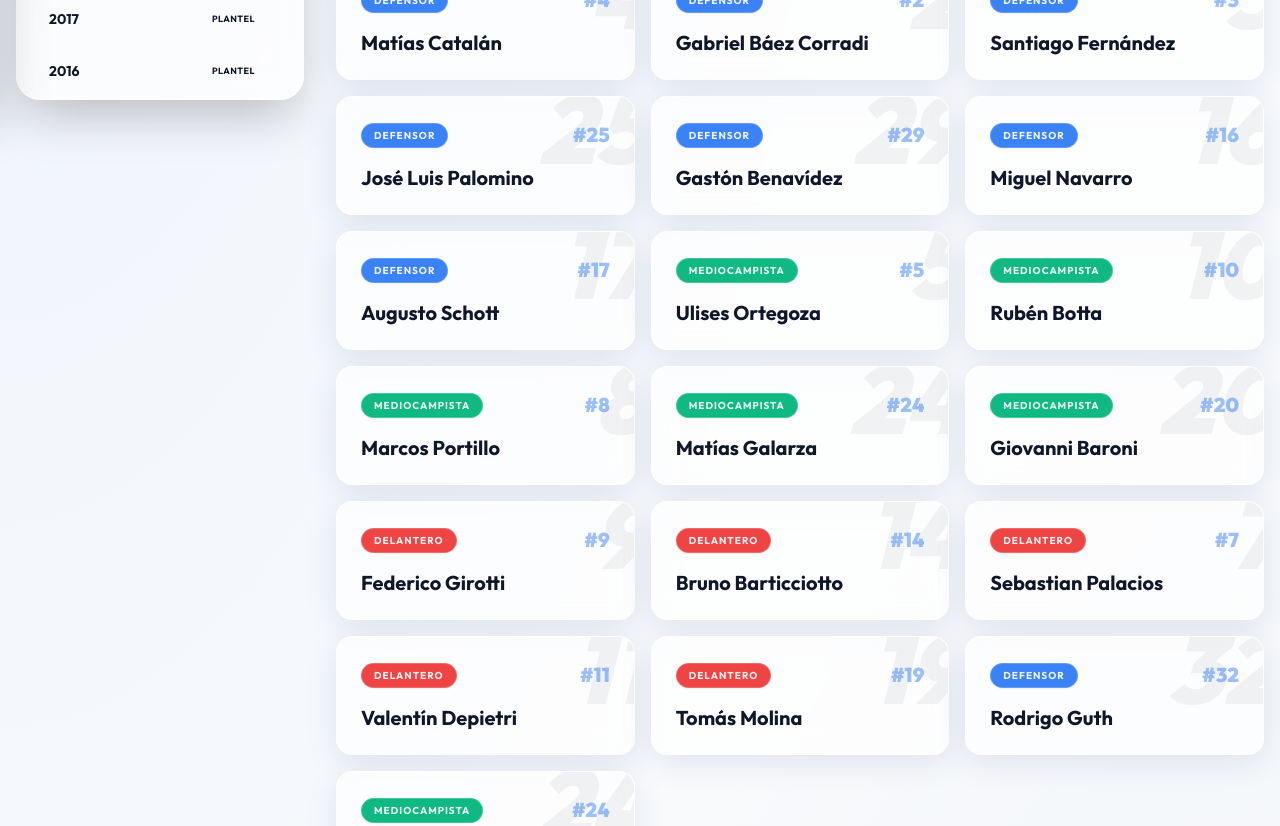
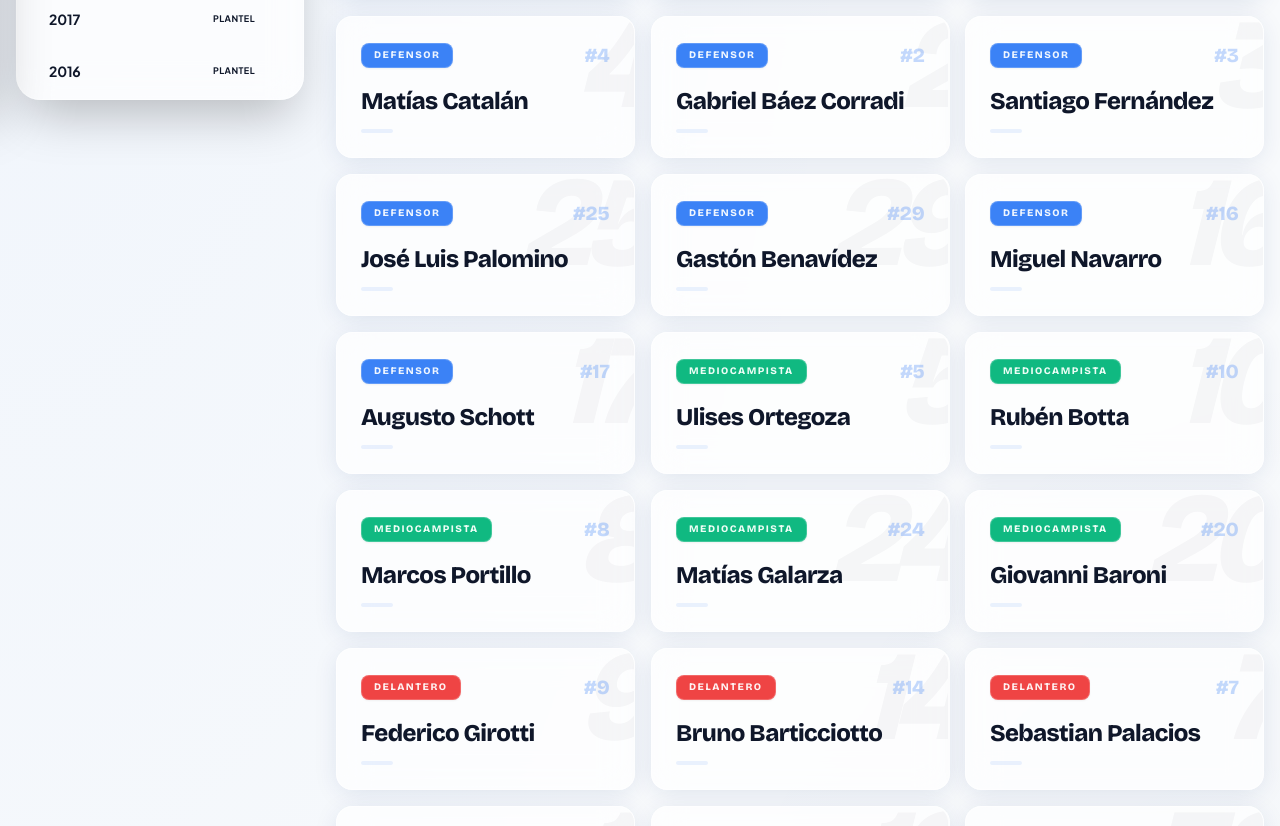
Before and after one commit to hugopepe326/talleres, a plain HTML site: page index.html in a window 1280 px wide. Shown: the part 680-1506 px from the top of the page. Drawn offline with nearby package versions, Linux system fonts and the light colour scheme; animation ran at ten frames a second.

Commit message:
Actualización

```diff
--- a/index.html
+++ b/index.html
@@ -13,8 +13,10 @@
       href="https://cdnjs.cloudflare.com/ajax/libs/font-awesome/6.0.0/css/all.min.css"
       rel="stylesheet"
     />
+    <script src="https://cdnjs.cloudflare.com/ajax/libs/gsap/3.12.5/gsap.min.js"></script>
+    <script src="https://cdnjs.cloudflare.com/ajax/libs/gsap/3.12.5/ScrollTrigger.min.js"></script>
     <style>
-      @import url("https://fonts.googleapis.com/css2?family=Outfit:wght@300;400;500;600;700;800;900&family=Inter:wght@400;700&display=swap");
+      @import url("https://fonts.googleapis.com/css2?family=Bricolage+Grotesque:opsz,wght@12..96,200..800&family=Plus+Jakarta+Sans:ital,wght@0,200..800;1,200..800&display=swap");
 
       :root {
         --primary-blue: #002d72;
@@ -30,10 +32,15 @@
       }
 
       body {
-        font-family: "Outfit", "Inter", sans-serif;
+        font-family: "Plus Jakarta Sans", sans-serif;
         transition: background-color 0.5s cubic-bezier(0.4, 0, 0.2, 1), color 0.5s cubic-bezier(0.4, 0, 0.2, 1);
         -webkit-font-smoothing: antialiased;
         overflow-x: hidden;
+        letter-spacing: -0.01em;
+      }
+
+      h1, h2, h3, h4, .font-black {
+        font-family: "Bricolage Grotesque", sans-serif;
       }
 
       /* ===== LIGHT MODE ===== */
@@ -73,11 +80,16 @@
       /* Glassmorphism Classes */
       .glass-card {
         background: var(--glass-bg);
-        backdrop-filter: blur(12px);
-        -webkit-backdrop-filter: blur(12px);
+        backdrop-filter: blur(16px);
+        -webkit-backdrop-filter: blur(16px);
         border: 1px solid var(--glass-border);
-        box-shadow: 0 8px 32px 0 var(--shadow-color);
-        transition: all 0.3s ease;
+        box-shadow: 0 4px 24px -1px var(--shadow-color);
+        transition: all 0.5s cubic-bezier(0.23, 1, 0.32, 1);
+      }
+      .glass-card:hover {
+        border-color: rgba(59, 130, 246, 0.5);
+        box-shadow: 0 12px 40px -5px var(--shadow-color), 0 0 20px -5px rgba(59, 130, 246, 0.2);
+        transform: translateY(-4px);
       }
 
       /* Header gradient */
@@ -151,6 +163,15 @@
       body.dark ::-webkit-scrollbar-thumb { background: #334155; }
       ::-webkit-scrollbar-thumb:hover { background: var(--accent-blue); }
 
+      /* Shield visibility fixes */
+      .cat-shield {
+        transition: all 0.5s ease;
+        filter: drop-shadow(0 0 15px rgba(255,255,255,0.1));
+      }
+      .cat-shield:hover {
+        transform: scale(1.1) rotate(5deg);
+        filter: drop-shadow(0 0 20px rgba(255,255,255,0.3));
+      }
       /* Micro-interactions */
       .btn-hover {
         transition: transform 0.2s ease, filter 0.2s ease;
@@ -243,8 +264,7 @@
           <img
             src="escudo.png"
             alt="Escudo"
-            class="w-10 h-10 object-contain"
-            style="mix-blend-mode: screen"
+            class="w-10 h-10 object-contain h-shield"
           />
           <span class="font-bold text-sm uppercase tracking-wide"
             >Temporadas</span
@@ -271,7 +291,7 @@
     >
       <div class="max-w-7xl mx-auto flex justify-between items-center gap-3">
         <!-- Left: Logo + Title -->
-        <div class="flex items-center gap-3 min-w-0">
+        <div class="flex items-center gap-3 min-w-0" id="headerBrand">
           <!-- Mobile hamburger -->
           <button
             onclick="openSidebar()"
@@ -282,13 +302,13 @@
             <i class="fa fa-bars"></i>
           </button>
           <div
-            class="transform transition hover:scale-105 duration-300 flex-shrink-0 hidden sm:block"
+            class="transform transition-all duration-500 hover:rotate-12 flex-shrink-0 hidden sm:block cursor-pointer"
+            onclick="scrollToTop()"
           >
             <img
               src="escudo.png"
               alt="Escudo Club Atlético Talleres"
-              class="w-12 h-12 md:w-14 md:h-14 drop-shadow-lg object-contain"
-              style="mix-blend-mode: screen"
+              class="w-12 h-12 md:w-14 md:h-14 header-shield h-shield"
             />
           </div>
           <div class="min-w-0">
@@ -299,9 +319,9 @@
               ><span class="text-blue-300">ALBIAZUL</span>
             </h1>
             <p
-              class="text-blue-200/70 text-[10px] sm:text-xs font-medium tracking-wide mt-0.5"
+              class="text-blue-200/70 text-[10px] sm:text-xs font-black tracking-[0.1em] mt-0.5 uppercase"
             >
-              PLANTELES 1913 - 2026
+              Planteles 1913 — 2026
             </p>
           </div>
         </div>
@@ -587,9 +607,9 @@
       <div class="max-w-7xl mx-auto px-6">
         <div class="flex flex-col md:flex-row justify-between items-center gap-10">
           <div class="flex flex-col items-center md:items-start gap-4">
-            <div class="flex items-center gap-3">
-              <div class="w-10 h-10 bg-blue-600 rounded-xl flex items-center justify-center shadow-lg shadow-blue-500/20">
-                <i class="fa fa-shield-alt text-white"></i>
+            <div class="flex items-center gap-3 group cursor-pointer">
+              <div class="w-12 h-12 bg-blue-600/10 rounded-2xl flex items-center justify-center shadow-inner group-hover:bg-blue-600 transition-colors duration-500">
+                <img src="escudo_clean.png" class="w-8 h-8 object-contain footer-shield cat-shield" alt="T" />
               </div>
               <h3 class="text-2xl font-black text-primary tracking-tighter uppercase">Talleres <span class="text-blue-600">Histórico</span></h3>
             </div>
@@ -614,7 +634,7 @@
         <div class="h-px w-full bg-gradient-to-r from-transparent via-blue-500/20 to-transparent my-10"></div>
 
         <div class="flex flex-col md:flex-row justify-between items-center gap-4 text-[10px] font-black uppercase tracking-[0.2em] text-muted">
-          <p>© 2024 Proyecto Vibe Coding - Pasión Gallarda</p>
+          <p>@2026 Proyecto hecho por Federico López</p>
           <div class="flex gap-8">
             <a href="#" class="hover:text-blue-600 transition-colors">Legales</a>
             <a href="#" class="hover:text-blue-600 transition-colors">Archivo</a>
@@ -686,6 +706,16 @@
         const icon = document.querySelector("#themeToggle i");
         const mobileIcon = document.getElementById("mobileThemeIcon");
         const mobileLabel = document.getElementById("mobileThemeLabel");
+        const footerShield = document.querySelector(".footer-shield");
+        const hShields = document.querySelectorAll(".h-shield");
+
+        // Header & Sidebar shields are on dark background, always use the one with white details
+        hShields.forEach(s => s.src = "escudo.png");
+
+        // Footer shield changes based on background
+        if (footerShield) {
+          footerShield.src = isDark ? "escudo.png" : "escudo_clean.png";
+        }
 
         if (isDark) {
           icon.className = "fa fa-moon";
@@ -815,30 +845,43 @@
         squadGrid.innerHTML = "";
         players.forEach((p, i) => {
           const card = document.createElement("div");
-          card.className = "glass-card p-6 rounded-2xl player-card relative overflow-hidden group stagger-up";
-          card.style.animationDelay = `${i * 30}ms`;
+          card.className = "glass-card p-6 rounded-2xl player-card relative overflow-hidden group opacity-0 translate-y-8";
 
+          const jerseyNum = p.num && p.num !== "-" ? p.num : "";
           const posClass = `badge-${p.pos.toLowerCase()}`;
-          const jerseyNum = p.num && p.num !== "-" ? p.num : "";
 
           card.innerHTML = `
-            <div class="absolute -right-4 -top-4 opacity-5 group-hover:opacity-10 transition-opacity">
-              <span class="text-8xl font-black italic">${jerseyNum}</span>
+            <div class="absolute -right-4 -top-4 opacity-[0.03] group-hover:opacity-[0.08] transition-opacity duration-700">
+              <span class="text-9xl font-black italic tracking-tighter transition-transform duration-1000 group-hover:scale-110 block">${jerseyNum}</span>
             </div>
             <div class="relative z-10">
-              <div class="flex items-center justify-between mb-4">
-                <span class="${posClass} text-[10px] font-bold uppercase tracking-widest px-3 py-1 rounded-full shadow-sm">
+              <div class="flex items-center justify-between mb-5">
+                <span class="${posClass} text-[10px] font-black uppercase tracking-[0.15em] px-3 py-1 rounded-lg shadow-sm">
                   ${p.pos}
                 </span>
-                ${jerseyNum ? `<span class="text-xl font-black text-blue-500/50 group-hover:text-blue-500 transition-colors">#${p.num}</span>` : ''}
+                ${jerseyNum ? `<span class="text-xl font-black text-blue-500/30 group-hover:text-blue-500 transition-all duration-500">#${p.num}</span>` : ''}
               </div>
-              <h4 class="text-xl font-bold text-primary group-hover:text-blue-600 transition-colors leading-tight mb-0">
+              <h4 class="text-2xl font-black text-primary group-hover:text-blue-600 transition-colors leading-none mb-1 tracking-tight">
                 ${p.name}
               </h4>
+              <div class="h-1 w-8 bg-blue-500/10 rounded-full group-hover:w-full group-hover:bg-blue-500/30 transition-all duration-700 mt-4"></div>
             </div>
-            <div class="absolute bottom-0 left-0 w-full h-1 bg-gradient-to-r from-blue-600 to-transparent scale-x-0 group-hover:scale-x-100 transition-transform origin-left duration-500"></div>
+            <div class="absolute bottom-0 left-0 w-full h-1 bg-gradient-to-r from-blue-600 to-indigo-400 scale-x-0 group-hover:scale-x-100 transition-transform origin-left duration-700"></div>
           `;
           squadGrid.appendChild(card);
+        });
+
+        // Advanced GSAP Stagger Reveal
+        gsap.to(".player-card", {
+          opacity: 1,
+          y: 0,
+          stagger: {
+            each: 0.04,
+            from: "start"
+          },
+          duration: 1.2,
+          ease: "expo.out",
+          clearProps: "transform"
         });
       }
 
@@ -901,7 +944,56 @@
         loadTheme();
         initYearList();
         updateContent();
+        initAnimations();
       };
+
+      function initAnimations() {
+        gsap.registerPlugin(ScrollTrigger);
+
+        // Header Reveal
+        gsap.from("#mainNav", {
+          y: -100,
+          opacity: 0,
+          duration: 1.2,
+          ease: "expo.out"
+        });
+
+        // Hero Reveal
+        gsap.from("#yearHeader", {
+          scale: 0.95,
+          opacity: 0,
+          duration: 1.5,
+          ease: "power2.out",
+          delay: 0.3
+        });
+
+        // Sections Reveal on Scroll
+        const sections = ["#historicalPhotos", "#squadGrid"];
+        sections.forEach(sec => {
+          gsap.from(sec, {
+            scrollTrigger: {
+              trigger: sec,
+              start: "top 85%",
+              toggleActions: "play none none none"
+            },
+            y: 30,
+            opacity: 0,
+            duration: 1,
+            ease: "power2.out"
+          });
+        });
+
+        // Micro-interactions for buttons
+        const navButtons = document.querySelectorAll(".glass-card, button, .theme-switch");
+        navButtons.forEach(btn => {
+          btn.addEventListener("mouseenter", () => {
+            gsap.to(btn, { scale: 1.05, duration: 0.3, ease: "back.out(2)" });
+          });
+          btn.addEventListener("mouseleave", () => {
+            gsap.to(btn, { scale: 1, duration: 0.3, ease: "power2.out" });
+          });
+        });
+      }
     </script>
   </body>
 </html>
```
